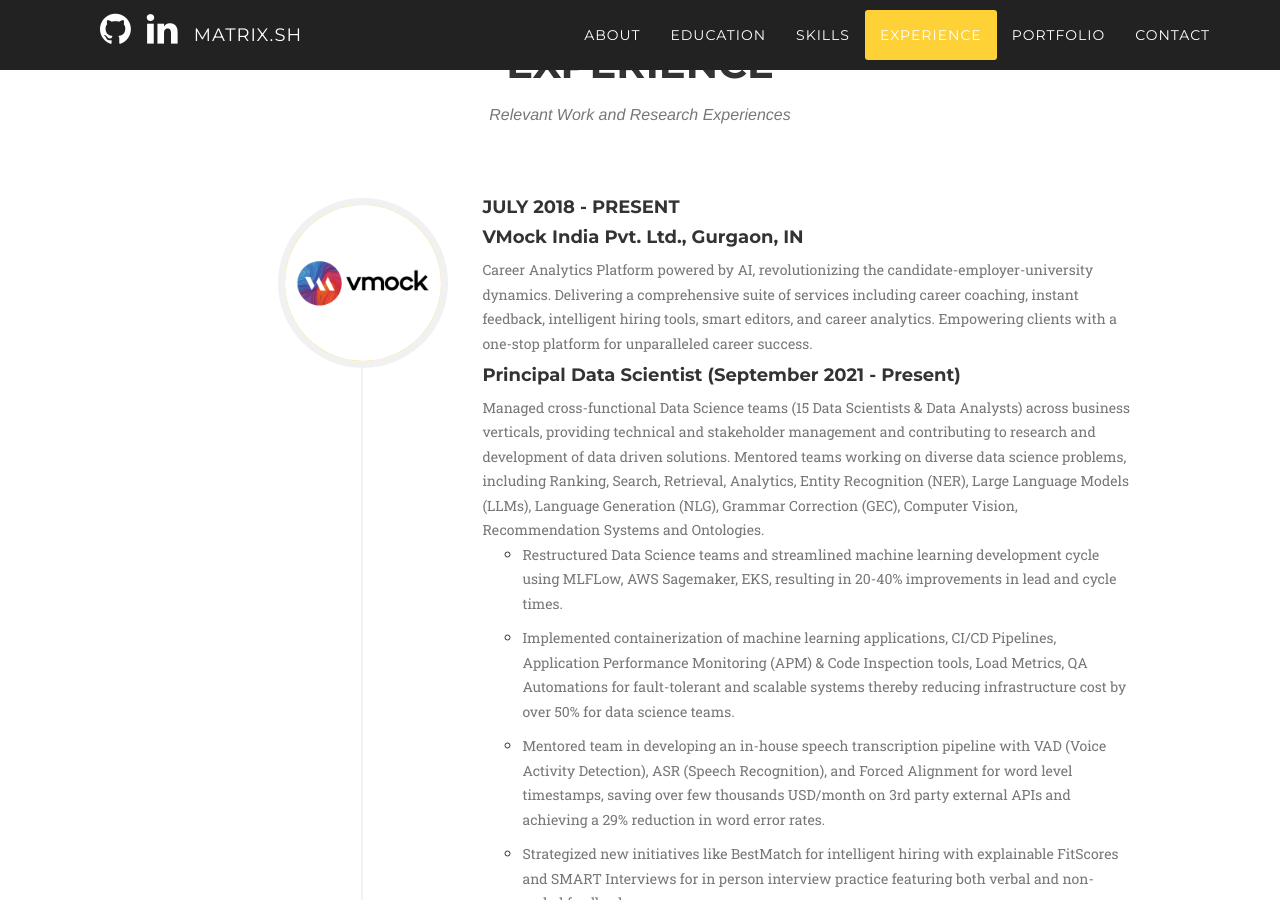
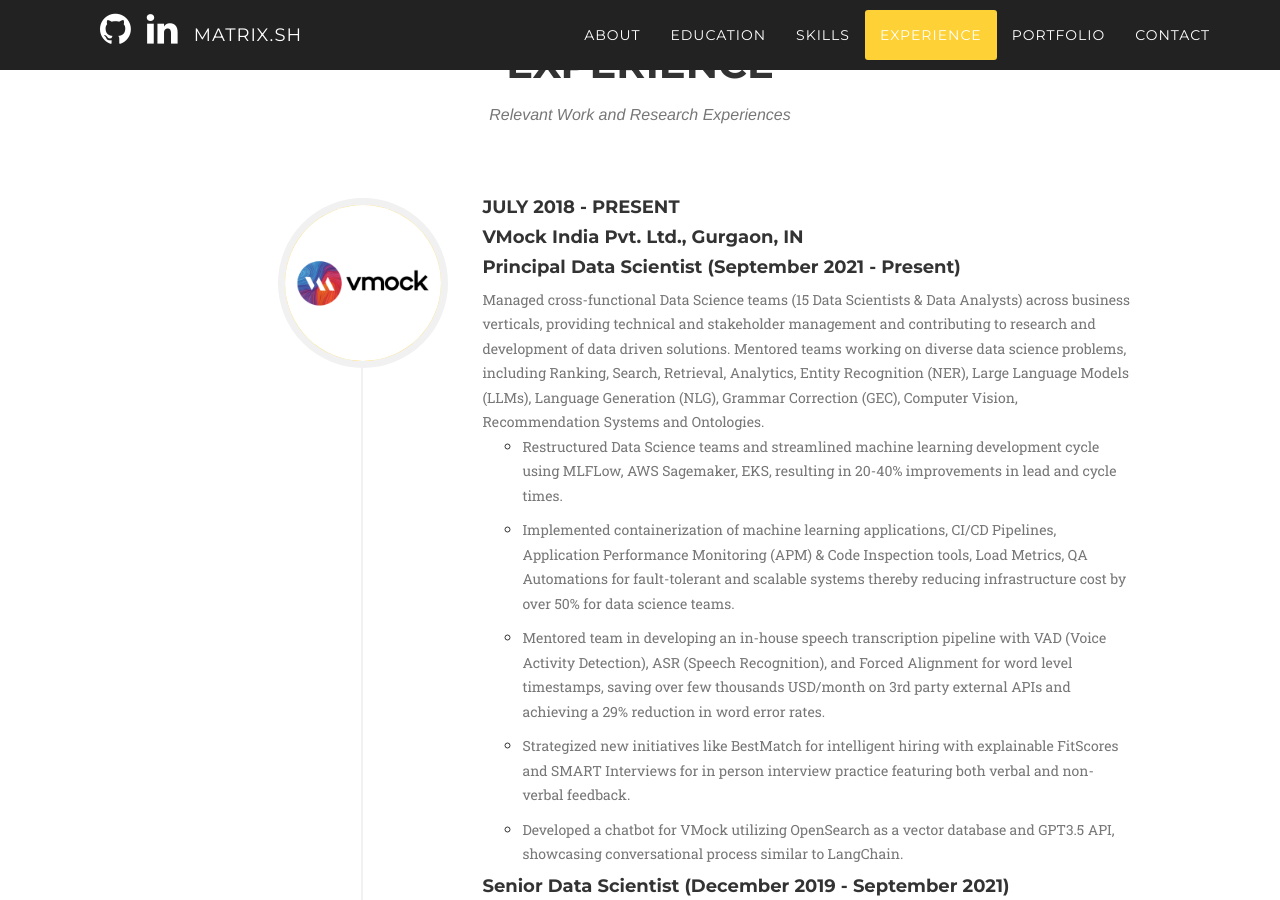
Before and after one commit to ktzsh/ktzsh.github.io, a Jekyll site: the page built from index.html, in a window 1280 px wide and 900 px high, scrolled down 3079 px. Built offline with Jekyll 4.4.1, drawn with Linux system fonts in a browser that asks for light colours; some web fonts are replaced; some of the changed lines change nothing that is shown.

Commit message:
revert description for now

```diff
--- a/_config.yml
+++ b/_config.yml
@@ -117,6 +117,7 @@
   - img: "img/about/5.png"
     date: "May 2017 - July 2017"
     organization: "Artifacia, Bangalore, IN"
+    organization_description: ""
     single:
       - title: Research Intern (ML)
         content:
@@ -125,6 +126,7 @@
   - img: "img/about/6.jpg"
     date: "May 2016 - December 2018"
     organization: "Indian Institue of Technology (IIT), Delhi, IN"
+    organization_description: ""
     multiple:
       - title: "B.Tech. Project: Autonomous Object Tracking With Uavs"
         content:
--- a/_includes/experience.html
+++ b/_includes/experience.html
@@ -26,7 +26,7 @@
             <div class="timeline-heading">
               <h4>{{ subsection.date }}</h4>
               <h4 class="subheading">{{ subsection.organization }}</h4>
-              <p class="text-muted">{{ subsection.organization_description }}</p>
+              <!-- <p class="text-muted">{{ subsection.organization_description }}</p> -->
               <!-- <h4 class="subheading" style="font-style: normal">
                 {{ subsection.position }}
               </h4> -->
```
